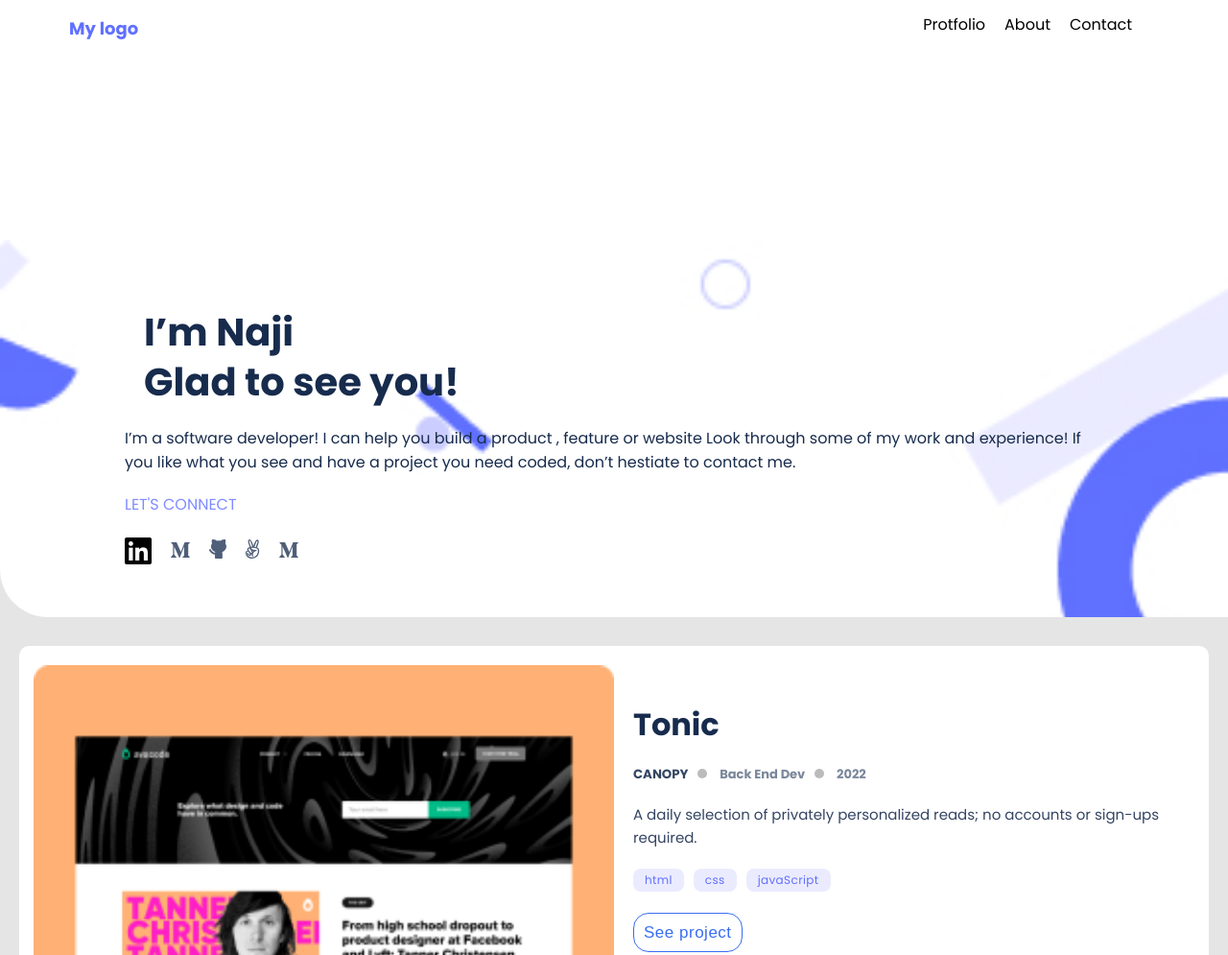
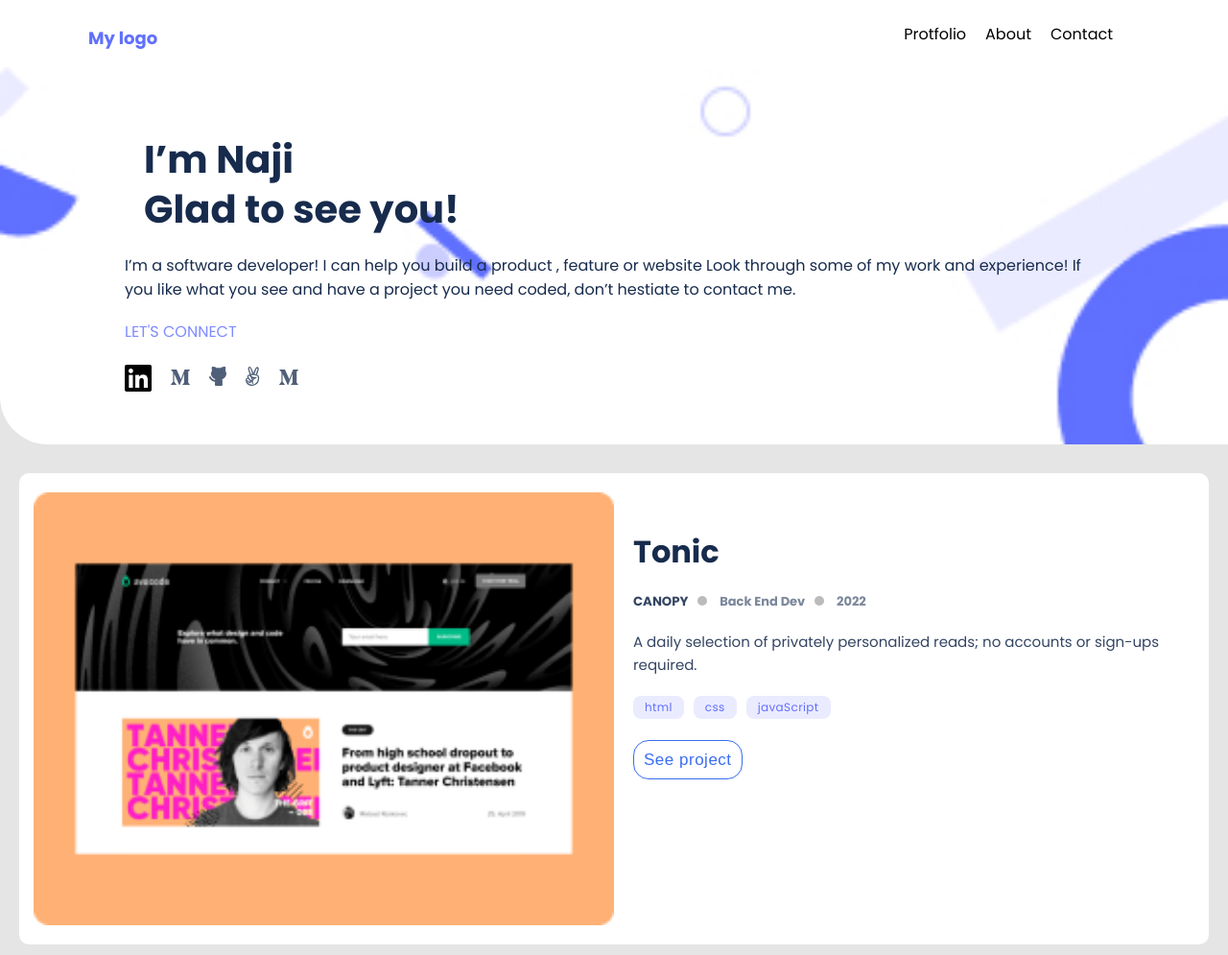
Before and after one commit to naji-97/naji-portfolio, a website: page index.html in a window 1280 px wide. Shown: the top 995 px of the page at 96% size. Drawn offline with Linux system fonts and the light colour scheme.

Commit message:
edit some padding to my contact me section

```diff
--- a/style.css
+++ b/style.css
@@ -47,7 +47,12 @@ ul {
 
 .menu {
   color: #6070ff;
-  margin: 10px;
+  padding: 10px;
+}
+
+header {
+  background-color: #fff;
+  padding: 10px 20px;
 }
 
 .logo {
@@ -59,17 +64,22 @@ ul {
   margin-top: 10px;
   margin-left: 12px;
   color: #6070ff;
+  /* transition: transform;
+  transform: rotate(90deg); */
 }
 
 .main-section {
   background-image: url(./assest/img/header-shapes\ mobile.jpg);
-  background-position: center;
-  margin-top: 100px;
-  margin-left: 20px;
+  background-position: top;
+  padding: 100px 20px;
+
+  /* padding-top; */
+
+  /* margin-left: 20px;
   margin-right: 20px;
-  margin-bottom: 20;
+  margin-bottom: 20px; */
   background-repeat: no-repeat;
-  background-size: 100%;
+  background-size: cover;
 }
 
 .main-section h1 {
@@ -437,7 +447,7 @@ div.border-bootom {
 @media screen and (min-width: 768px) {
   header {
     background: white;
-    padding-bottom: 200px;
+    /* padding-bottom: 200px; */
   }
 
   .navbar {
```
